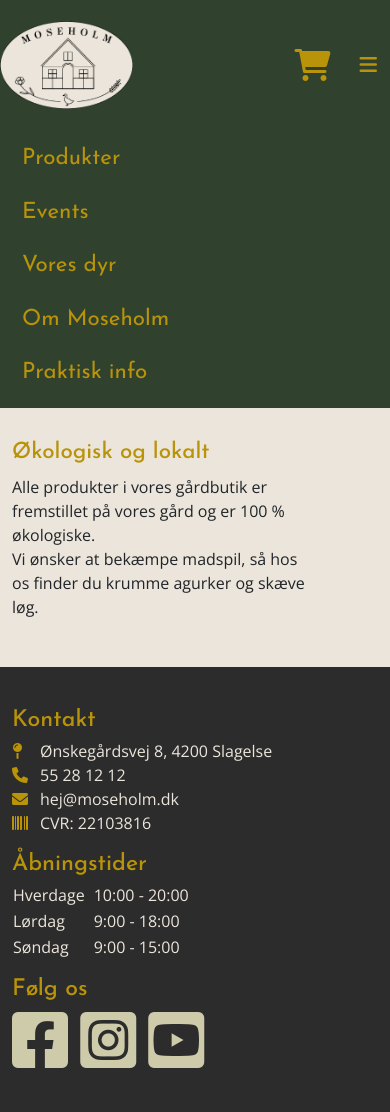
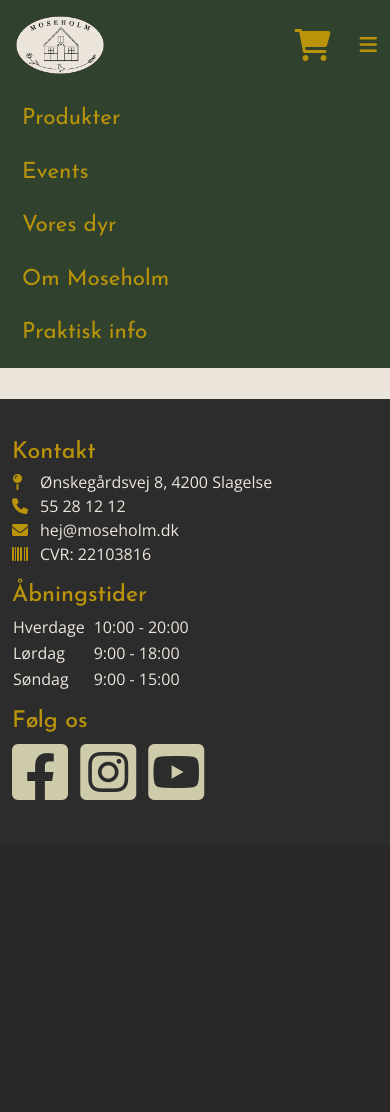
Before and after one commit to Lukdani/moseholm, a PHP site: page /pages/products.php in a window 390 px wide, after a click that opens the changed part. After the commit the page ends 800 px from the top, so only its background shows below. Run offline with PHP 8.4, Linux system fonts and the light colour scheme; some libraries are stand-ins or nearby versions.

Commit message:
Improve responsiveness

```diff
--- a/css/bootstrap.scss
+++ b/css/bootstrap.scss
@@ -26,7 +26,7 @@ $header-font: "Josefin Sans", sans-serif;
 
 $boxShadow: rgba(100, 100, 111, 0.2) 0px 7px 29px 0px;
 
-$transitionTime: .05s;
+$transitionTime: 0.05s;
 
 $custom-colors: (
   "primary": $customPrimary,
@@ -34,6 +34,7 @@ $custom-colors: (
   "light": $customLight,
 );
 $theme-colors: map-merge($theme-colors, $custom-colors);
-$headerHeight--desktop: 120px;
+$headerHeight--mobile: 90px;
+$headerHeight--desktop: 100px;
 
 @import "../node_modules/bootstrap/scss/bootstrap";
--- a/css/styles.scss
+++ b/css/styles.scss
@@ -174,6 +174,10 @@ img {
 .shopping-cart-buy-button:hover i {
   animation: wheel-up 0.25s ease-in;
 }
+
+.shopping-cart-buy-button {
+  font-size: 1rem;
+}
 // NAVBAR
 
 .mobileNav {
@@ -193,14 +197,15 @@ img {
   }
 }
 .navbar {
+  position: fixed;
+  width: 100%;
+  top: 0;
+  z-index: 2;
   background-color: $customSecondary;
   padding: 0;
+  height: $headerHeight--mobile;
   @media (min-width: 992px) {
     height: $headerHeight--desktop;
-    position: fixed;
-    width: 100%;
-    top: 0;
-    z-index: 2;
   }
 }
 
@@ -208,14 +213,22 @@ img {
   width: 100%;
 }
 
+.navbar-brand,
 .navbar-brand img {
-  max-height: $headerHeight--desktop;
+  padding: 0;
+  max-height: $headerHeight--mobile;
+  @media (min-width: 992px) {
+    max-height: $headerHeight--desktop;
+  }
   width: auto;
-  padding: 1rem 0;
+}
+.navbar-brand img {
+  padding: 1rem;
 }
 .navbar-desktop {
   align-items: center;
   justify-content: space-between;
+  background-color: $customSecondary;
   & .col:nth-child(2) {
     text-align: center;
   }
@@ -224,7 +237,10 @@ img {
   }
 }
 .navbar-desktop-imageCol {
-  display: flex;
+  display: none;
+  @media (min-width: 992px) {
+    display: flex !important;
+  }
   align-items: center;
 }
 .navbar-nav {
@@ -294,6 +310,7 @@ img {
 }
 
 #pageContent {
+  padding-top: $headerHeight--mobile;
   @media (min-width: 992px) {
     padding-top: $headerHeight--desktop;
   }
--- a/index.php
+++ b/index.php
@@ -28,8 +28,6 @@
     <div id="pageContainer">
         <?php include "./includes/navbar.html"; ?>
         <div id="pageContent">
-
-
             <header class="heroContainer" role="banner">
                 <video id="heroVideo" loop muted autoplay>
                     <source src="/moseholm/videos/hero_desktop.mp4" type="video/mp4" />
@@ -193,7 +191,7 @@
                     </div>
                     <div class="row">
                         <div class="col-12" style="text-align: center;">
-                            <a href="/moseholm/pages/events.php" class="btn-secondary btn"><i
+                            <a href="/moseholm/pages/events.php" class="btn-secondary btn mt-4"><i
                                     class="fas fa-calendar-week"></i>Se alle events</a>
                         </div>
                     </div>
```
Also changed, not shown: css/styles.css, 1 other file.
